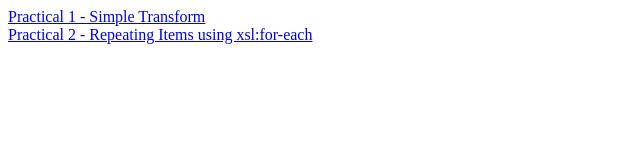
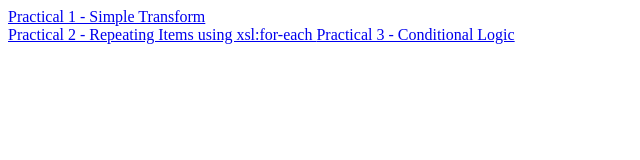
Before and after one commit to rohitsinghcse/XML-Essential-Training, a plain HTML site: page Chapter 8 XSLT Examples/index.htm in a window 1280 px wide. Shown: the whole page, without its empty margins (0-640 px from the left). Drawn offline with Linux system fonts and the light colour scheme.

Commit message:
Update index.htm

```diff
--- a/Chapter 8 XSLT Examples/index.htm
+++ b/Chapter 8 XSLT Examples/index.htm
@@ -5,6 +5,7 @@
   <body>
     <a href="simpletransform.xml"> Practical 1 - Simple Transform </a> <br>
     <a href="repeating_items.xml"> Practical 2 - Repeating Items using xsl:for-each </a>
+    <a href="conditional_logic.xml"> Practical 3 - Conditional Logic </a>
 
 
   </body>
```
